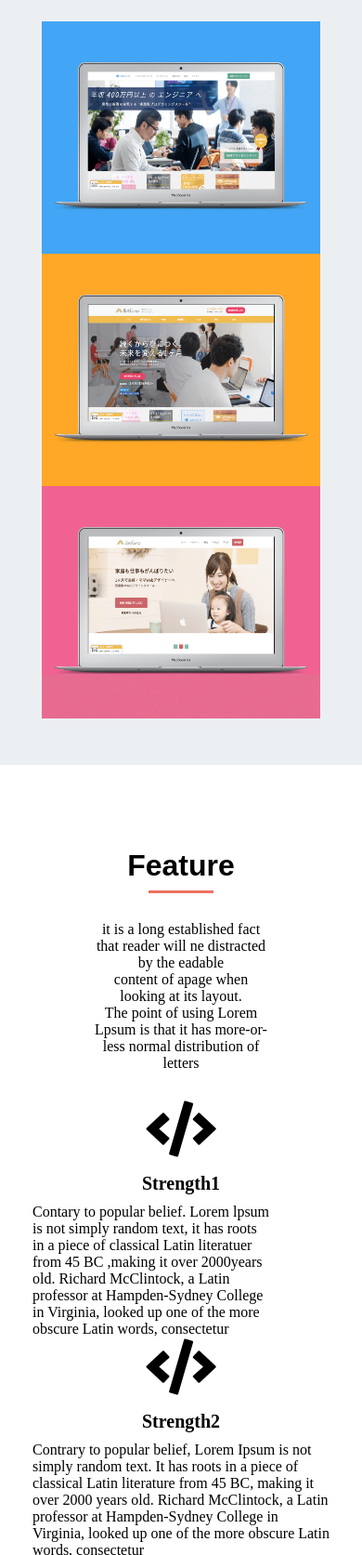
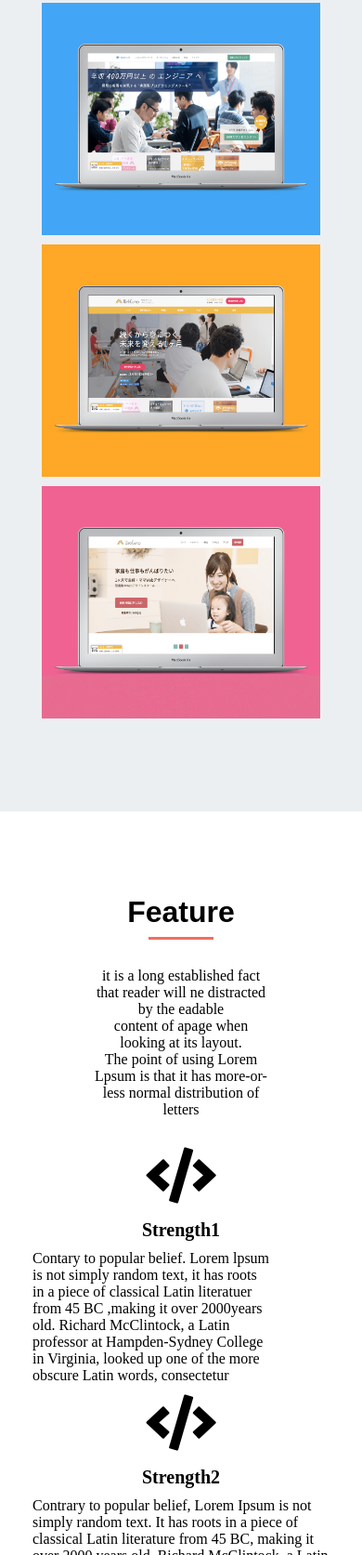
Before and after one commit to 19980410/HTMLfinal, a plain HTML site: page index.html in a window 390 px wide. Shown: the part 1057-2730 px from the top of the page at 93% size. Drawn offline with Linux system fonts and the light colour scheme.

Commit message:
re submmit

```diff
--- a/style.css
+++ b/style.css
@@ -78,17 +78,18 @@ header {
 	font-size: 16px;
 	text-align: center;
 	padding-top: 30px;
+	margin-bottom: 30px;
 }
 .production-group {
-	width: 940px;
-	padding: 50px 0 50px 0;
+	padding: 0 0 90px 0;
 	margin: 0 auto;
+	width: 920px;
 }
 .production {
 	float:left;
 	width: 300px;
 	height: 250px;
-	margin: 10px 10px 0 0 ;
+	margin:10px 10px 0 0;
 	background-size: cover;
 	background-position: center;
 }
@@ -100,6 +101,7 @@ header {
 }
 .bg3 {
 	background-image: url(img/write.jpg);
+	margin-right: 0px;
 }
 .bg4 {
 	background-image: url(img/webcamp.png);
@@ -109,26 +111,27 @@ header {
 }
 .bg6 {
 	background-image: url(img/webcamp-mother.png);
+	margin-right: 0px;
 }
 #Feature {
 	background-size: cover;
 	background-position: center;
 }
 .strength {
-	width:1100px;
+	width:980px;
 	padding: 30px 0 90px 0;
 	margin: 0 auto;
 }
 .strength1 {
 	float: left;
 	width: 320px;
-	margin-right: 20px;
+	margin-right: 10px;
 	text-align: center;
 	font-size: 60px;
 	background-image:
 }
-.strength:last-child {
-	margin-right:0;
+.strength1:nth-child(3){
+	margin-right:0px;
 }
 .sub-title {
 	font-size: 20px;
@@ -298,20 +301,25 @@ header {
 	}
 	.production-group {
 		width: 100%;
+		padding: 30px 0 90px 0;
 	}
 	.production {
 		float: none;
 		position: center;
 		margin: 0 auto;
+		margin-bottom: 10px;
 	}
 	.strength {
 		width: 100%;
 	}
 	.strength1 {
 		float: none;
-		margin-bottom:10px;
+		padding-bottom:10px;
 		text-align: center;
 		margin:auto;
+	}
+	.strength1:nth-child(3) {
+		margin:0 auto;
 	}
 	.abc {
 		width: 100%;
```
